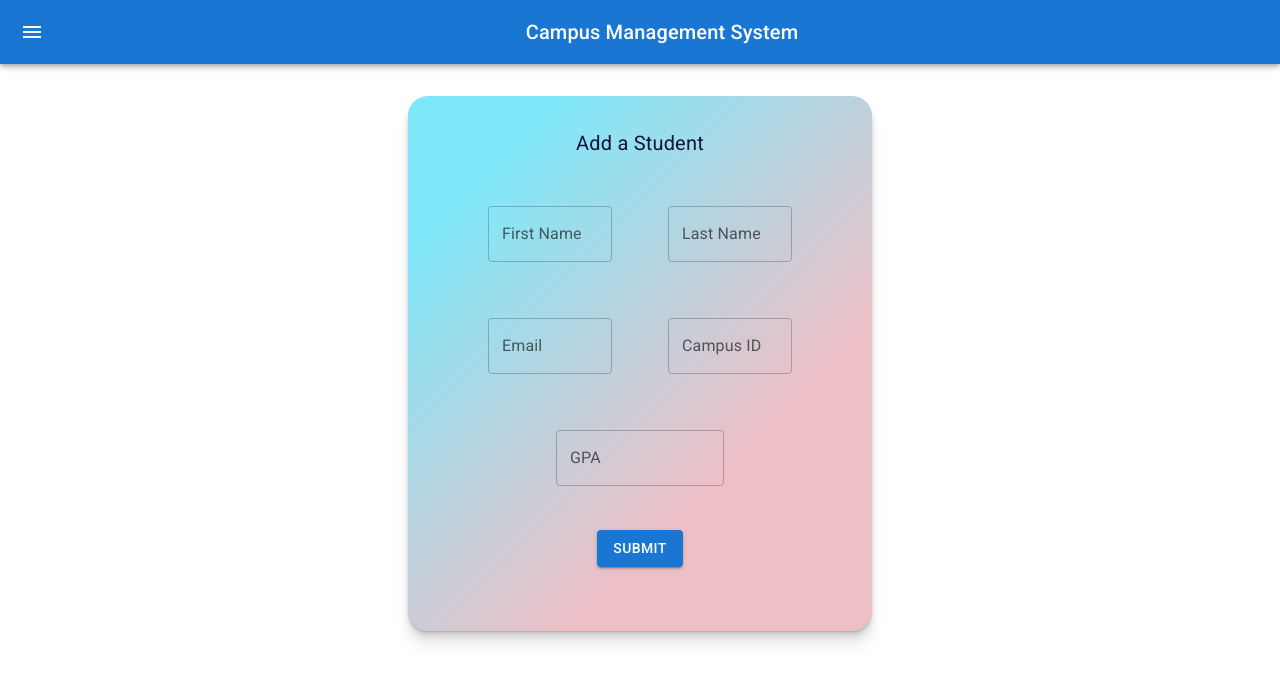
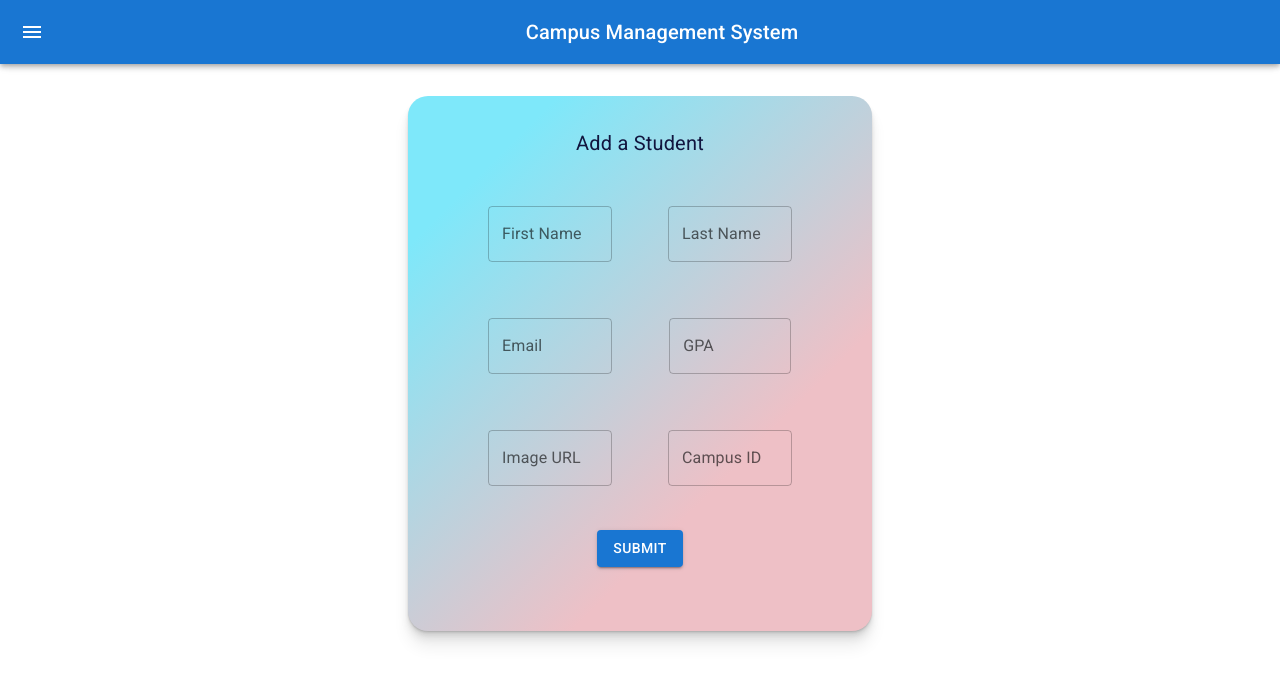
Before and after one commit to JS0Nwong/Assignment-5-CRUD-Application, a React (Create React App) app: page /newstudent in a window 1280 px wide. Shown: the top 682 px of the page. Built offline with nearby package versions, Linux system fonts and the light colour scheme.

Commit message:
updated newstudentview styling

```diff
--- a/src/components/views/NewStudentView.js
+++ b/src/components/views/NewStudentView.js
@@ -106,6 +106,40 @@ const NewStudentView = (props) => {
             <Grid item xs={6}>
               <StudentInfoField
                 variant="outlined"
+                label="GPA"
+                name="gpa"
+                type="number"
+                InputLabelProps={{ required: false }}
+                sx={{
+                  "[type=number]::webkit-outer-spin-button": {
+                    WebkitAppearance: "none",
+                  },
+                  "[type=number]::-webkit-inner-spin-button": {
+                    WebkitAppearance: "none",
+                  },
+                  width: "78%",
+                }}
+                inputProps={{
+                  min: "0",
+                  max: "4",
+                  step: "0.01",
+                }}
+                required
+              />
+            </Grid>
+
+            <Grid item xs={6}>
+              <StudentInfoField
+                variant="outlined"
+                type="url"
+                name="imageUrl"
+                label="Image URL"
+              />
+            </Grid>
+
+            <Grid item xs={6}>
+              <StudentInfoField
+                variant="outlined"
                 type="number"
                 name="campusId"
                 label="Campus ID"
@@ -122,31 +156,6 @@ const NewStudentView = (props) => {
                 required
               />
             </Grid>
-
-            <Grid item xs={12}>
-              <StudentInfoField
-                variant="outlined"
-                label="GPA"
-                name="gpa"
-                type="number"
-                InputLabelProps={{ required: false }}
-                sx={{
-                  "[type=number]::webkit-outer-spin-button": {
-                    WebkitAppearance: "none",
-                  },
-                  "[type=number]::-webkit-inner-spin-button": {
-                    WebkitAppearance: "none",
-                  },
-                  width: "50%",
-                }}
-                inputProps={{
-                  min: "0",
-                  max: "4",
-                  step: "0.01",
-                }}
-                required
-              />
-            </Grid>
           </Grid>
 
           <Button type="submit" variant="contained" sx={{ mt: "2em" }}>
```
